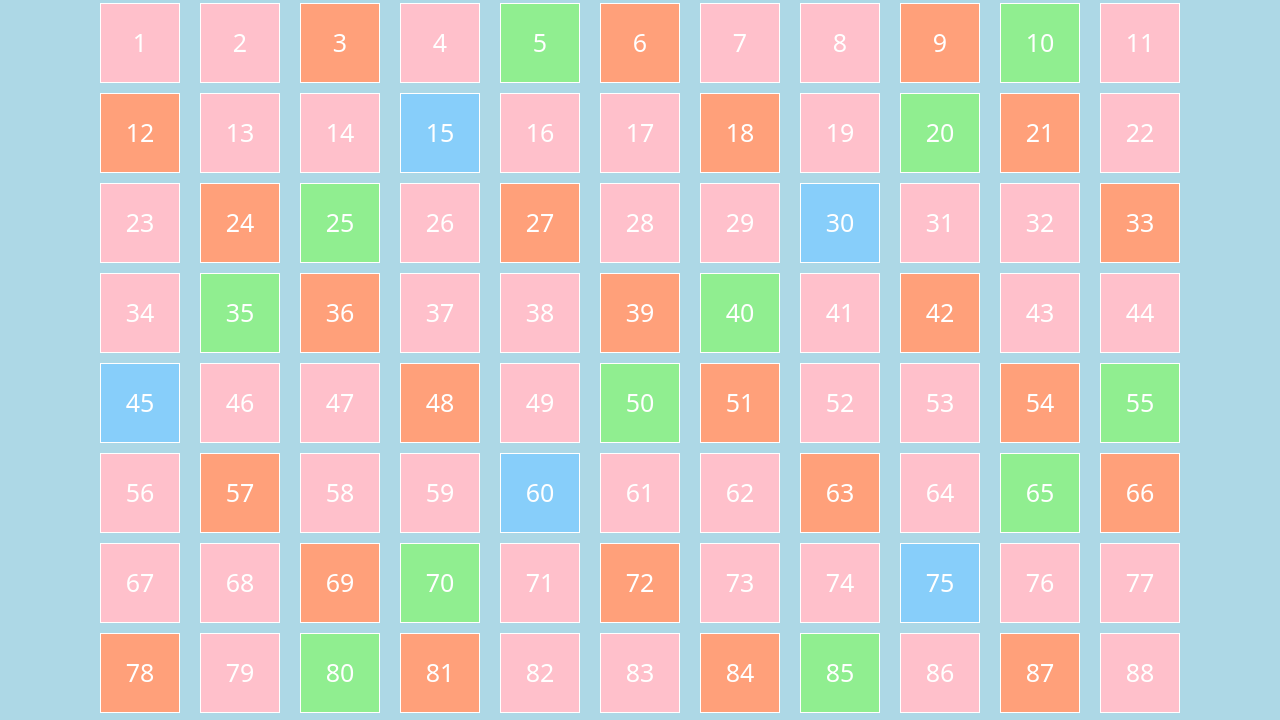
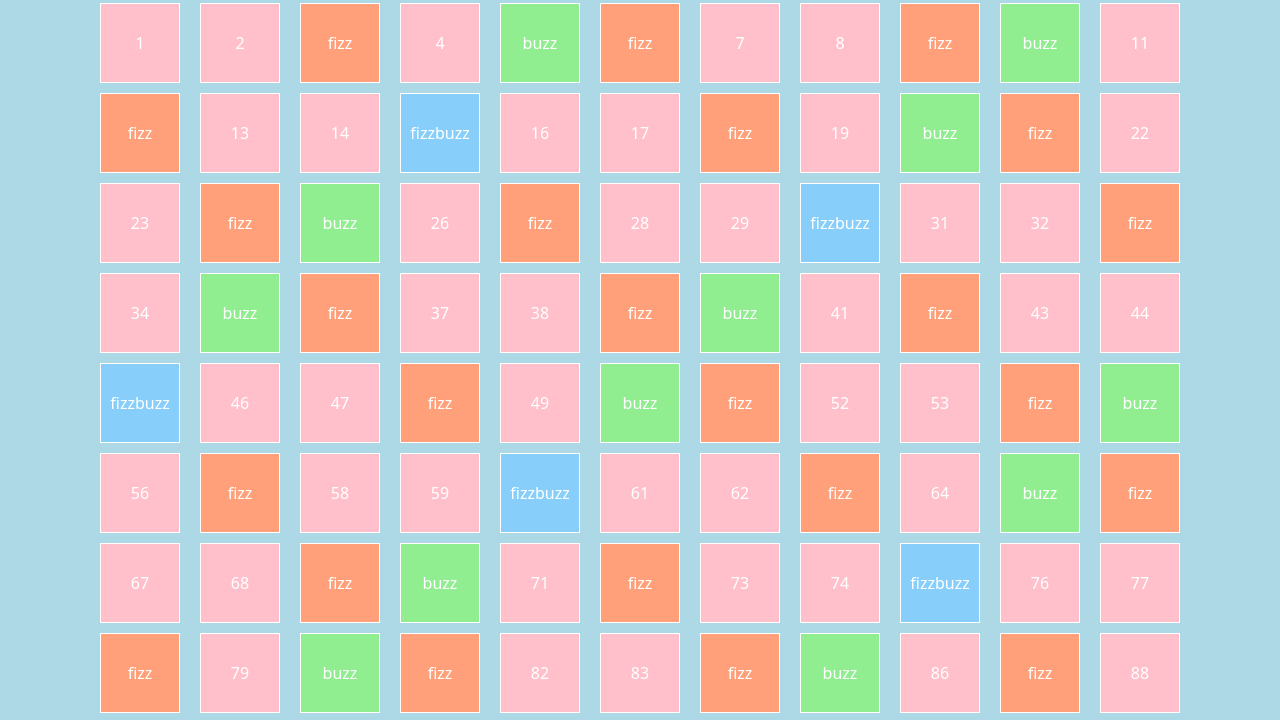
Before and after one commit to GiuliaSardell/js-fizzbuzzdom, a plain HTML site: page index.html in a window 1280 px wide. Shown: the part 53-773 px from the top of the page. Drawn offline with nearby package versions, Linux system fonts and the light colour scheme.

Commit message:
correzioni finali

```diff
--- a/css/style.css
+++ b/css/style.css
@@ -13,21 +13,20 @@ body{
   background-color: pink;
   border: 1px solid white;
   color: white;
-  font-size: 25px;
   margin: 10px;
   display: flex;
   align-items: center;
   justify-content: center;
 }
 
-.per3{
+.fizz{
   background-color: lightsalmon;
 }
 
-.per5{
+.buzz{
   background-color: lightgreen;
 }
 
-.both{
+.fizzbuzz{
   background-color: lightskyblue;
 }
--- a/js/script.js
+++ b/js/script.js
@@ -14,21 +14,27 @@ const row = document.querySelector('.row');
 for (let i = 1; i<=100; i++){
   const box = document.createElement('div');
   box.className = 'box';
-  box.innerHTML = i;
+  let result = i
+
   row.append(box);
   console.log(box);
 
 
 if (!(i % 3) && (i % 5)) {
-  box.classList.add('per3');
+  result = 'fizz';
+  box.classList.add('fizz');
 }
 
 if (!(i % 5) && (i % 3)){
-  box.classList.add('per5');
+  result = 'buzz';
+  box.classList.add('buzz');
 }
 
 if (!(i % 3) && !(i % 5)){
-  box.classList.add('both');
+  result = 'fizzbuzz';
+  box.classList.add('fizzbuzz');
 }
 
+
+box.innerHTML = result;
 }
```
